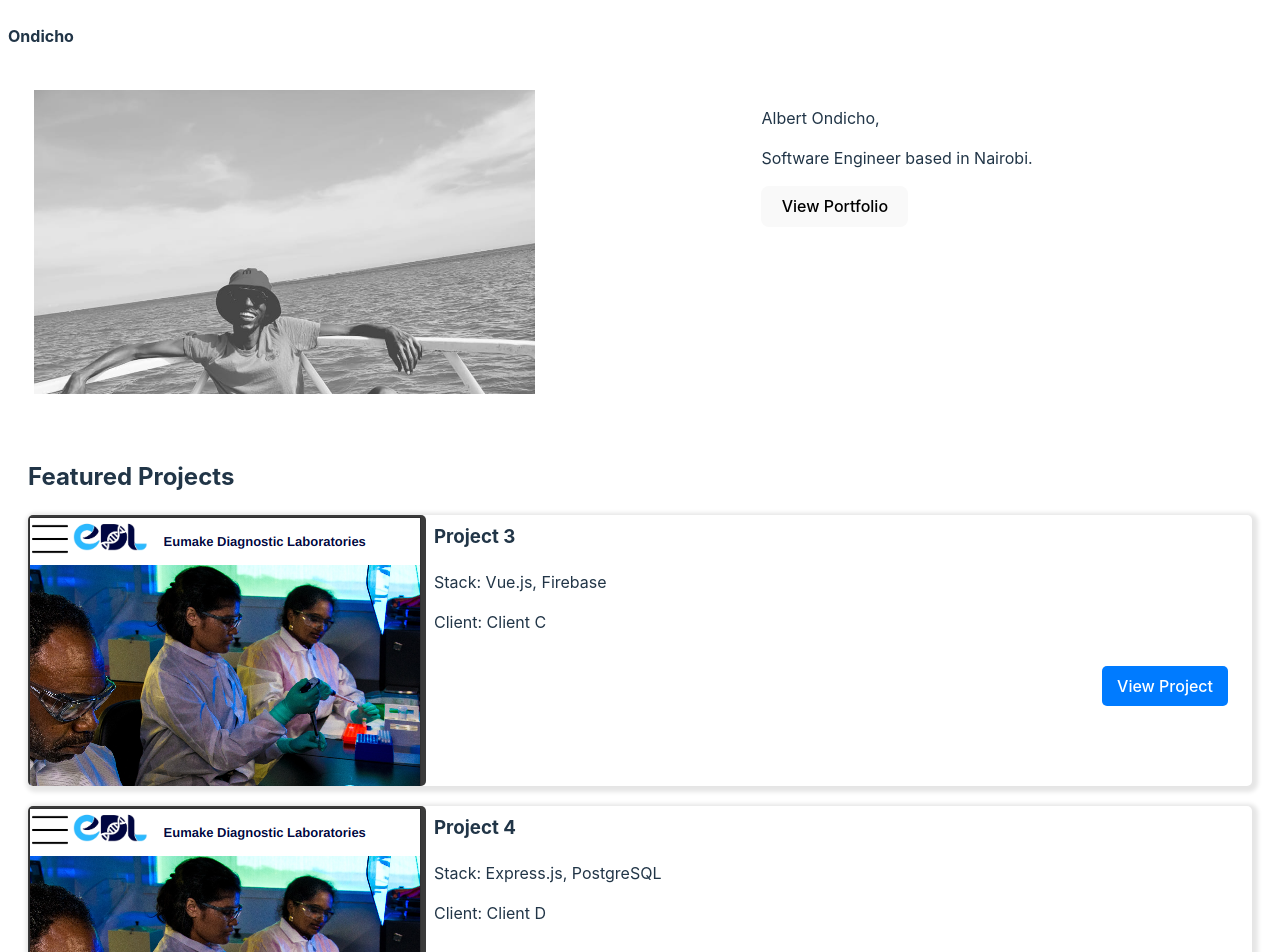
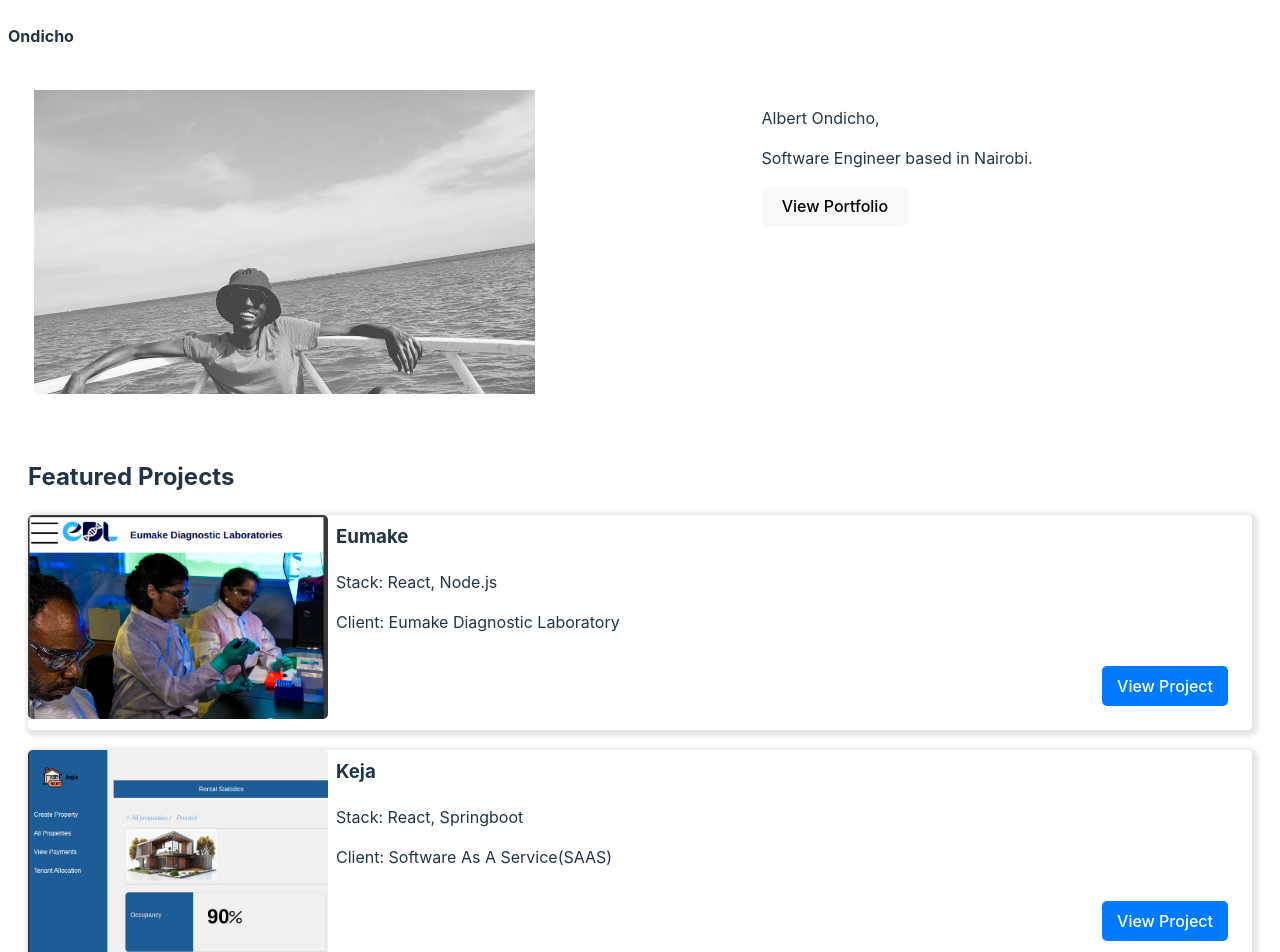
Before and after one commit to ondicho/ondicho, a React (Vite) app: page / in a window 1280 px wide. Shown: the top 952 px of the page. Built offline with nearby package versions, Linux system fonts and the light colour scheme; the HTML template or start-up script is replaced by a standard one.

Commit message:
portfolio cards

```diff
--- a/src/assets/css/portfolio.css
+++ b/src/assets/css/portfolio.css
@@ -26,7 +26,7 @@
   }
 
   .project img {
-    width: auto;
+    width: 300px;
     height: -webkit-fill-available;
     border-radius: 5px;
     /* margin-bottom: 10px; */
--- a/src/data/PortfolioData.js
+++ b/src/data/PortfolioData.js
@@ -1,5 +1,5 @@
 import banner from '../assets/images/landing.jpg'
-import banner2 from '../assets/images/banner.jpeg'
+import rms from '../assets/images/rms.png'
 import eumake from '../assets/images/eumake.png'
 
 const PortfolioData = [
@@ -11,11 +11,11 @@ const PortfolioData = [
       client: "Eumake Diagnostic Laboratory"
     },
     {
-      name: "Project 2",
-      stack: "Angular, MongoDB",
-      image: eumake,
-      url: eumake,
-      client: "Client B"
+      name: "Keja",
+      stack: "React, Springboot",
+      image: rms,
+      url: rms,
+      client: "Software As A Service(SAAS)"
     },
     {
       name: "Project 3",
--- a/src/pages/Portfolio.jsx
+++ b/src/pages/Portfolio.jsx
@@ -9,7 +9,7 @@ const Portfolio = () => {
         <div className="main-container portfolio">
             <h2>Featured Projects</h2>
             <div className="projects">
-                {portfolioData.slice(2).map((project, index) => (
+                {portfolioData.slice(0,2).map((project, index) => (
                     <div key={index} className="project">
                         <img src={project.image} alt={project.name} />
                         <div className="project-details">
```
Also changed, not shown: src/assets/images/rms.png (added).
